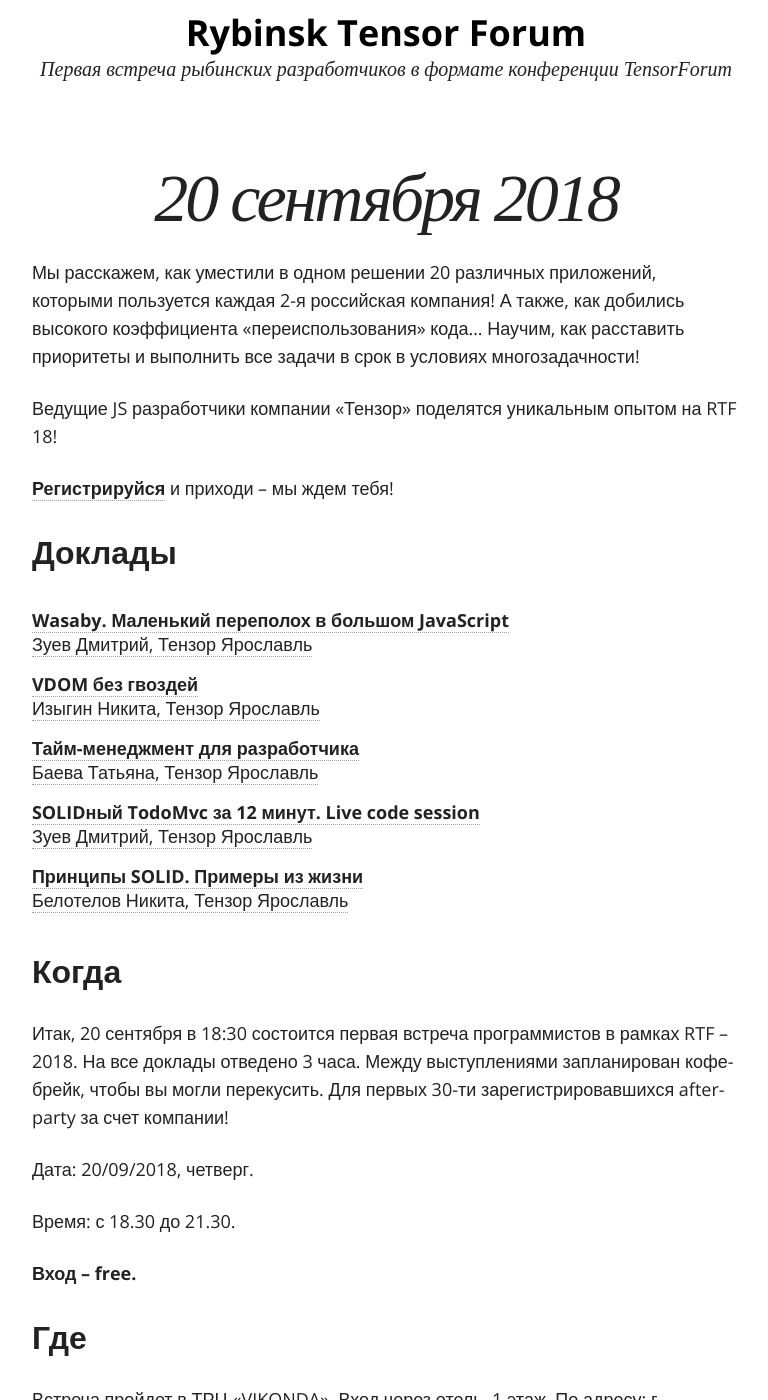
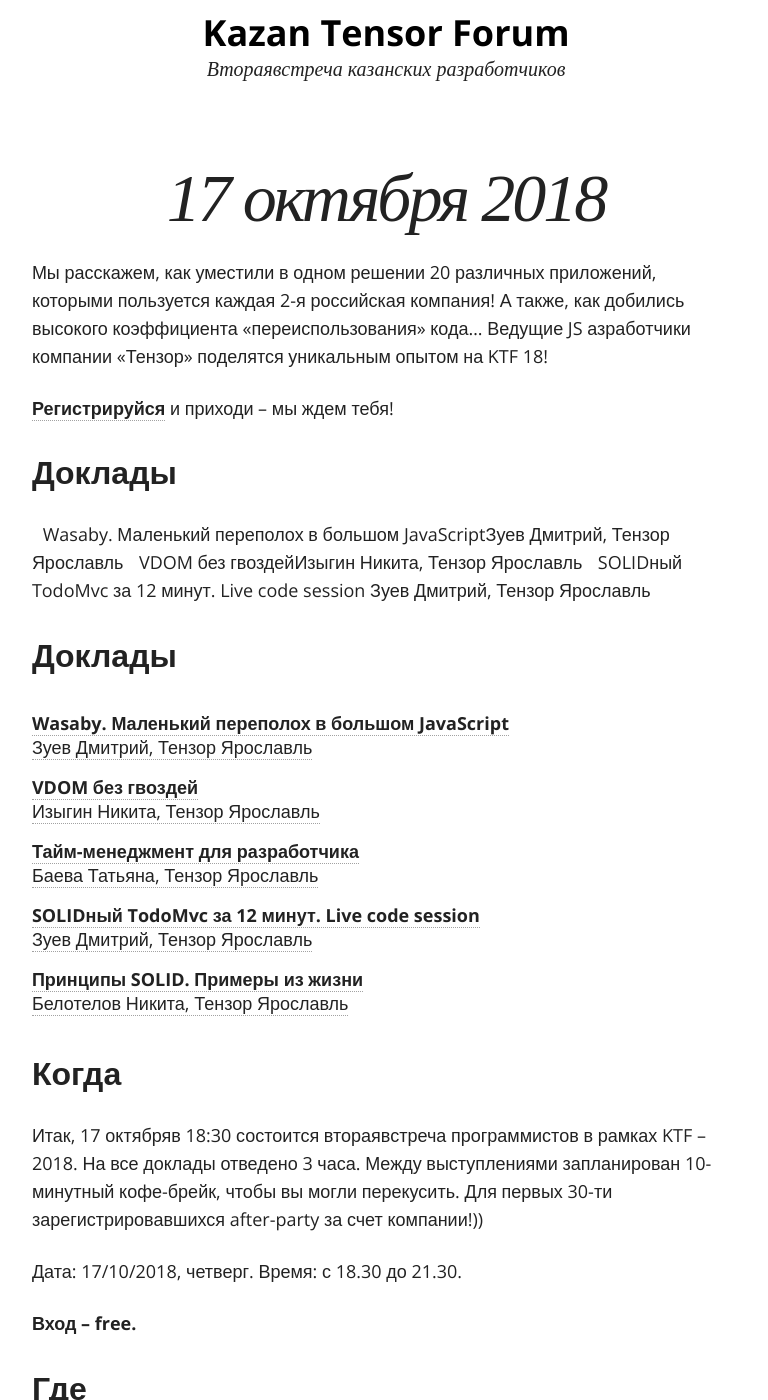
Before and after one commit to artem-ibragimov/mrt-viewer, a Jekyll site: the page built from index.md, in a window 1280 px wide and 1400 px high, scrolled down 315 px. Shown: the whole window, without its empty margins (254-1022 px from the left). Built offline with Jekyll 4.4.1, drawn with Linux system fonts in a browser that asks for light colours; nearby versions of some CDN libraries; comment, search, counter and statistics services are not loaded; some of the changed text lies outside the part shown.

Commit message:
Kazan mode

```diff
--- a/CNAME
+++ b/CNAME
@@ -1 +1 @@
-rtf.tensor.ru
+kzn.tensor.ru
--- a/_config.yml
+++ b/_config.yml
@@ -1,11 +1,11 @@
 # Site wide configuration
 
-title: Rybinsk Tensor Forum
+title: Kazan Tensor Forum
 locale: ru_RU
-description: Первая встреча рыбинских разработчиков в формате конференции TensorForum
+description: Втораявстреча казанских разработчиков
 logo: logo.png
 search: true
-url: http://rtf.tensor.ru/
+url: http://kzn.tensor.ru/
 url:
 
 
@@ -33,7 +33,7 @@
 
 # Site owner
 owner:
-  name: Rybinsk Tensor Forum
+  name: Kazan Tensor Forum
   avatar: bio-photo.jpg
   email: hekusoid@gmail.com
   disqus-shortname: tensor-rybinsk
--- a/index.md
+++ b/index.md
@@ -1,15 +1,21 @@
 ---
 layout: page
-title: 20 сентября 2018
+title: 17 октября 2018
 excerpt:
 comments: true
 ---
-
-Мы расскажем, как уместили в одном решении 20 различных приложений, которыми пользуется каждая  2-я российская  компания!  А  также,  как добились высокого  коэффициента «переиспользования» кода... Научим, как расставить приоритеты и выполнить все задачи в срок в условиях многозадачности!
-
-Ведущие JS разработчики компании «Тензор» поделятся уникальным опытом на RTF 18!
+Мы расскажем, как уместили в одном решении 20 различных приложений, которыми пользуется каждая 2-я российская компания!
+А также, как добились высокого коэффициента «переиспользования» кода...
+Ведущие JS азработчики компании «Тензор» поделятся уникальным опытом на KTF 18!
 
 [**Регистрируйся**][register] и приходи – мы ждем тебя!
+
+Доклады
+-------
+
+Wasaby. Маленький переполох в большом JavaScriptЗуев Дмитрий, Тензор Ярославль
+VDOM без гвоздейИзыгин Никита, Тензор Ярославль
+SOLIDный TodoMvc за 12 минут. Live code session Зуев Дмитрий, Тензор Ярославль
 
 
 Доклады
@@ -31,13 +37,16 @@
 {% endfor %}
 </ul>
 
+
 Когда
 -----
 
-Итак, 20 сентября в 18:30 состоится первая встреча программистов в рамках RTF – 2018. На все доклады  отведено  3  часа. Между  выступлениями  запланирован  кофе-брейк, чтобы  вы  могли перекусить. Для первых 30-ти зарегистрировавшихся after-party за счет компании!
+Итак, 17 октябряв 18:30 состоится втораявстреча программистов в рамках KTF –2018.
+На все доклады отведено 3 часа.
+Между выступлениями запланирован 10-минутный кофе-брейк, чтобы вы могли перекусить.
+Для первых 30-ти зарегистрировавшихся after-party за счет компании!))
 
-Дата: 20/09/2018, четверг.
-
+Дата: 17/10/2018, четверг.
 Время: с 18.30 до 21.30.
 
 __Вход – free.__
@@ -46,13 +55,10 @@
 Где
 ---
 
-Встреча пройдет в ТРЦ «VIKONDA», Вход через отель, 1 этаж. По адресу: г. Рыбинск, Бабушкина 29.
-
+Встреча пройдет по адресу: г. Казань.
 Маршрут от остановки общественного транспорта указан на карте.
-
 Места для парковки автомобилей указаны на карте зеленым цветом.
-
-Контактные телефоны: +7(920) 653-51-73 Полина
+Контактные телефоны: +7(951) 067-12-77 Ангелина
 
 
 <script type="text/javascript" charset="utf-8" async src="https://api-maps.yandex.ru/services/constructor/1.0/js/?um=constructor%3Acd52f8c116e73c39bb701429ca0e459d78ce8793e4e75da7c77b2f9773f0cddc&amp;width=687&amp;height=502&amp;lang=ru_RU&amp;scroll=true"></script>
```
Also changed, not shown: about/index.md (+2 -4 lines), register/index.md (+1 -1 lines), README.md, images/logo.png.
